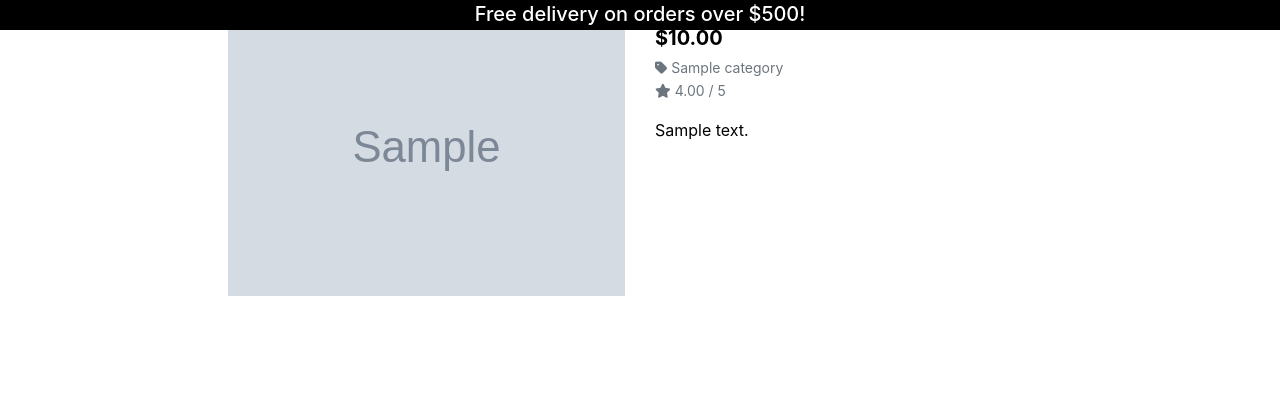
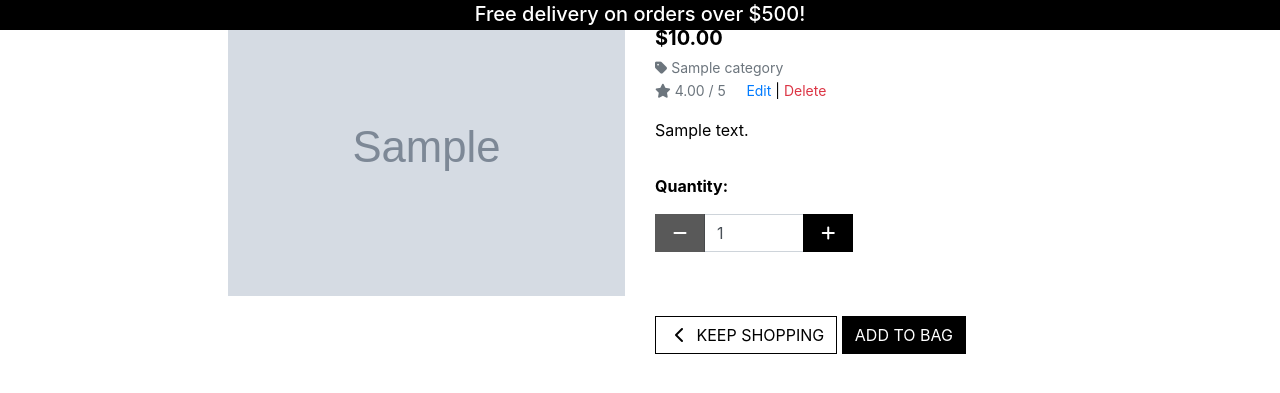
Before and after one commit to Karroroenning/Snow-Patrol, a Django app: page /products/1 in a window 1280 px wide. Shown: the part 173-566 px from the top of the page. Run offline with Django 3.2, Linux system fonts and the light colour scheme; a user stored in the database is signed in; tables that the repository leaves empty hold one stand-in row (values such as "Sample post"); grey boxes marked "Sample" are stand-in pictures; some libraries are stand-ins or nearby versions.

Commit message:
added quantity_input_script and quantity_form to fix the bug that was mentioned in the shopping bag lesson

```diff
--- /dev/null
+++ b/products/templates/products/includes/quantity_input_script.html
@@ -0,0 +1,73 @@
+<script type="text/javascript">
+
+    /*
+    * Disable +/- buttons outside 1-99 range.
+    * If no size is passed to the function, the parameter will have a value of undefined by default,
+    * which prevents any errors
+    */
+    function handleEnableDisable(itemId, size) {
+        if (size) {
+            var currentValue = parseInt($(`.size_${itemId}_${size}`).val());
+        } else {
+            var currentValue = parseInt($(`.id_qty_${itemId}`).val());
+        }
+
+        var minusDisabled = currentValue < 2;
+        var plusDisabled = currentValue > 98;
+
+        if (size) {
+            $(`.decrement-size_${itemId}_${size}`).prop('disabled', minusDisabled);
+            $(`.increment-size_${itemId}_${size}`).prop('disabled', plusDisabled);
+        } else {
+            $(`.decrement-qty_${itemId}`).prop('disabled', minusDisabled);
+            $(`.increment-qty_${itemId}`).prop('disabled', plusDisabled);
+        }
+    }
+
+    // Ensure proper enabling/disabling of all inputs on page load
+    var allQtyInputs = $('.qty_input');
+    for(var i = 0; i < allQtyInputs.length; i++){
+        var itemId = $(allQtyInputs[i]).data('item_id');
+        var size = $(allQtyInputs[i]).data('size');
+        handleEnableDisable(itemId, size);
+    }
+
+    // Check enable/disable every time the input is changed
+    $('.qty_input').change(function() {
+        var itemId = $(this).data('item_id');
+        var size = $(this).data('size');
+        handleEnableDisable(itemId, size);
+    });
+
+    // Increment quantity
+    $('.increment-qty').click(function(e) {
+       e.preventDefault();
+       var itemId = $(this).data('item_id');
+       var size = $(this).data('size');
+       var closestInput = $(this).closest('.input-group').find('.qty_input')[0];
+       if (size) {
+          var allQuantityInputs = $(`.input-group-${itemId} input[data-size='${size}']`);
+       } else {
+          var allQuantityInputs = $(`.input-group-${itemId} input[name='quantity']`);
+       }
+       var currentValue = parseInt($(closestInput).val());
+       $(allQuantityInputs).val(currentValue + 1);
+       handleEnableDisable(itemId, size);
+    });
+
+    // Decrement quantity
+    $('.decrement-qty').click(function(e) {
+       e.preventDefault();
+       var itemId = $(this).data('item_id');
+       var size = $(this).data('size');
+       var closestInput = $(this).closest('.input-group').find('.qty_input')[0];
+       if (size) {
+          var allQuantityInputs = $(`.input-group-${itemId} input[data-size='${size}']`);
+       } else {
+          var allQuantityInputs = $(`.input-group-${itemId} input[name='quantity']`);
+       }
+       var currentValue = parseInt($(closestInput).val());
+       $(allQuantityInputs).val(currentValue - 1);
+       handleEnableDisable(itemId, size);
+    });
+</script>
--- a/products/templates/products/product_detail.html
+++ b/products/templates/products/product_detail.html
@@ -31,20 +31,87 @@
                     <p class="mb-0">{{ product.name }}</p>
                     <p class="lead mb-0 text-left font-weight-bold">${{ product.price }}</p>
                     {% if product.category %}
-                        <p class="small mt-1 mb-0">
-                            <a class="text-muted" href="{% url 'products' %}?category={{ product.category.name }}">
-                                <i class="fas fa-tag mr-1"></i>{{ product.category.friendly_name }}
-                            </a>
-                        </p>
+                    <p class="small mt-1 mb-0">
+                        <a class="text-muted" href="{% url 'products' %}?category={{ product.category.name }}">
+                            <i class="fas fa-tag mr-1"></i>{{ product.category.friendly_name }}
+                        </a>
+                    </p>
                     {% endif %}
                     {% if product.rating %}
                         <small class="text-muted"><i class="fas fa-star mr-1"></i>{{ product.rating }} / 5</small>
                     {% else %}
                         <small class="text-muted">No Rating</small>
                     {% endif %}
+                    {% if request.user.is_superuser %}
+                        <small class="ml-3">
+                            <a href="{% url 'edit_product' product.id %}">Edit</a> |
+                            <a class="text-danger" href="{% url 'delete_product' product.id %}">Delete</a>
+                        </small>
+                    {% endif %}
                     <p class="mt-3">{{ product.description }}</p>
+                    <form class="form" action="{% url 'add_to_bag' product.id %}" method="POST">
+                        {% csrf_token %}
+                        <div class="form-row">
+                            {% with product.has_sizes as s %}
+                            {% if s %}
+                                <div class="col-12">
+                                    <p><strong>Size:</strong></p>
+                                    <select class="form-control rounded-0 w-50" name="product_size" id='id_product_size'>
+                                        <option value="xs">XS</option>
+                                        <option value="s">S</option>
+                                        <option value="m" selected>M</option>
+                                        <option value="l">L</option>
+                                        <option value="xl">XL</option>
+                                    </select>
+                                </div>
+                            {% endif %}
+                            <div class="col-12">
+                                <p class="mt-3"><strong>Quantity:</strong></p>
+                                <div class="form-group w-50">
+                                    <div class="input-group input-group-{{ product.id }}">
+                                        <div class="input-group-prepend">
+                                            <button class="decrement-qty btn btn-black rounded-0 decrement-qty_{{ product.id }}"
+                                                data-item_id="{{ product.id }}">
+                                                <span class="icon">
+                                                    <i class="fas fa-minus"></i>
+                                                </span>
+                                            </button>
+                                        </div>
+                                        <input class="form-control qty_input id_qty_{{ product.id }}" type="number"
+                                            name="quantity" value="1" min="1" max="99"
+                                            data-item_id="{{ product.id }}">
+                                        <div class="input-group-append">
+                                            <button class="increment-qty btn btn-black rounded-0 increment-qty_{{ product.id }}"
+                                                data-item_id="{{ product.id }}">
+                                                <span class="icon">
+                                                    <i class="fas fa-plus"></i>
+                                                </span>
+                                            </button>
+                                        </div>
+                                    </div>
+                                </div>
+                            </div>
+
+                            <div class="col{% if s %}-12 mt-2{% endif %}">
+                                <a href="{% url 'products' %}" class="btn btn-outline-black rounded-0 mt-5">
+                                    <span class="icon">
+                                        <i class="fas fa-chevron-left"></i>
+                                    </span>
+                                    <span class="text-uppercase">Keep Shopping</span>
+                                </a>
+                                <input type="submit" class="btn btn-black rounded-0 text-uppercase mt-5" value="Add to Bag">
+                            </div>
+                            <input type="hidden" name="redirect_url" value="{{ request.path }}">
+                            {% endwith %}
+                        </div>
+                    </form>
                 </div>
             </div>
         </div>
     </div>
 {% endblock %}
+
+{% block postloadjs %}
+{{ block.super }}
+{% include 'products/includes/quantity_input_script.html' %}
+{% endblock %}
```
Also changed, not shown: bag/templates/bag/quantity_form.html (added, +34 -0 lines).
